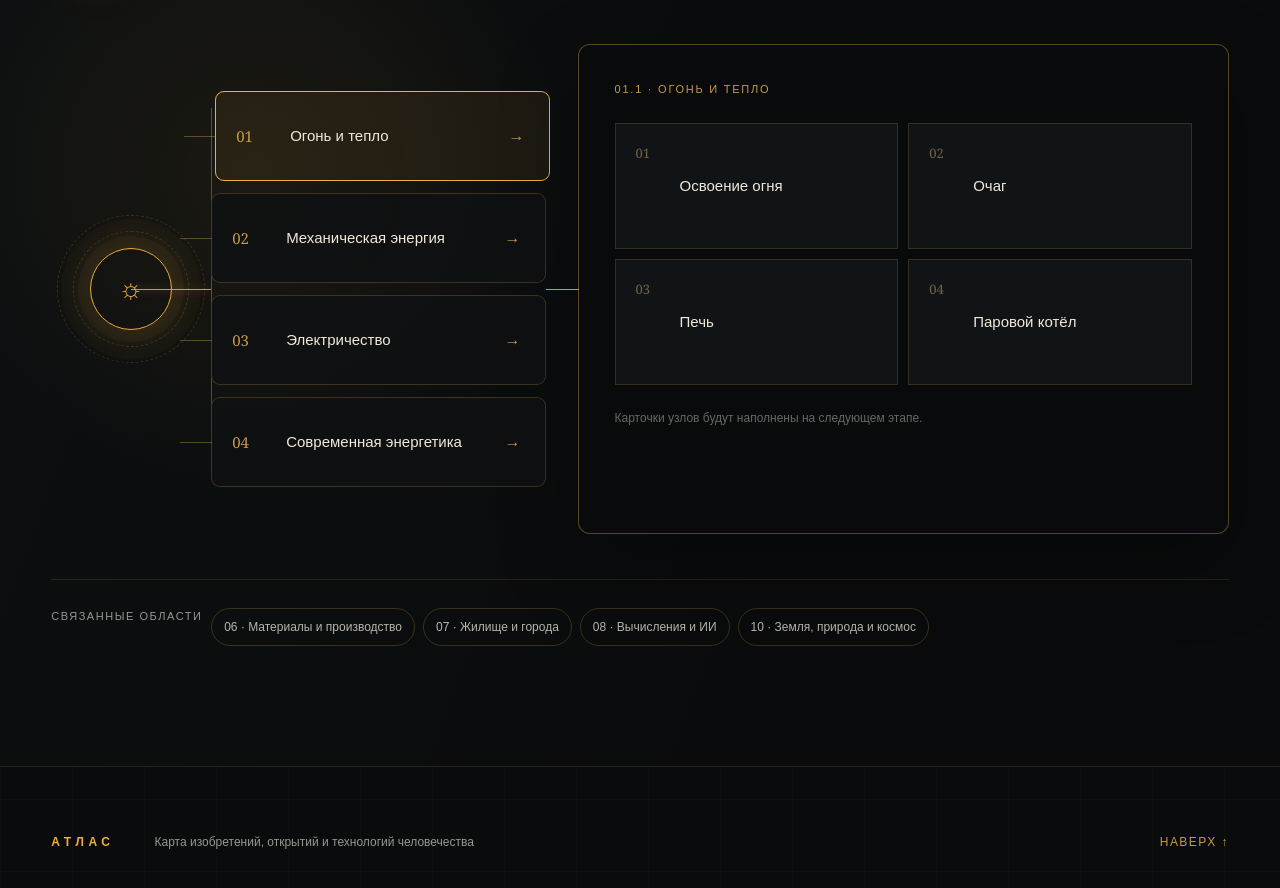
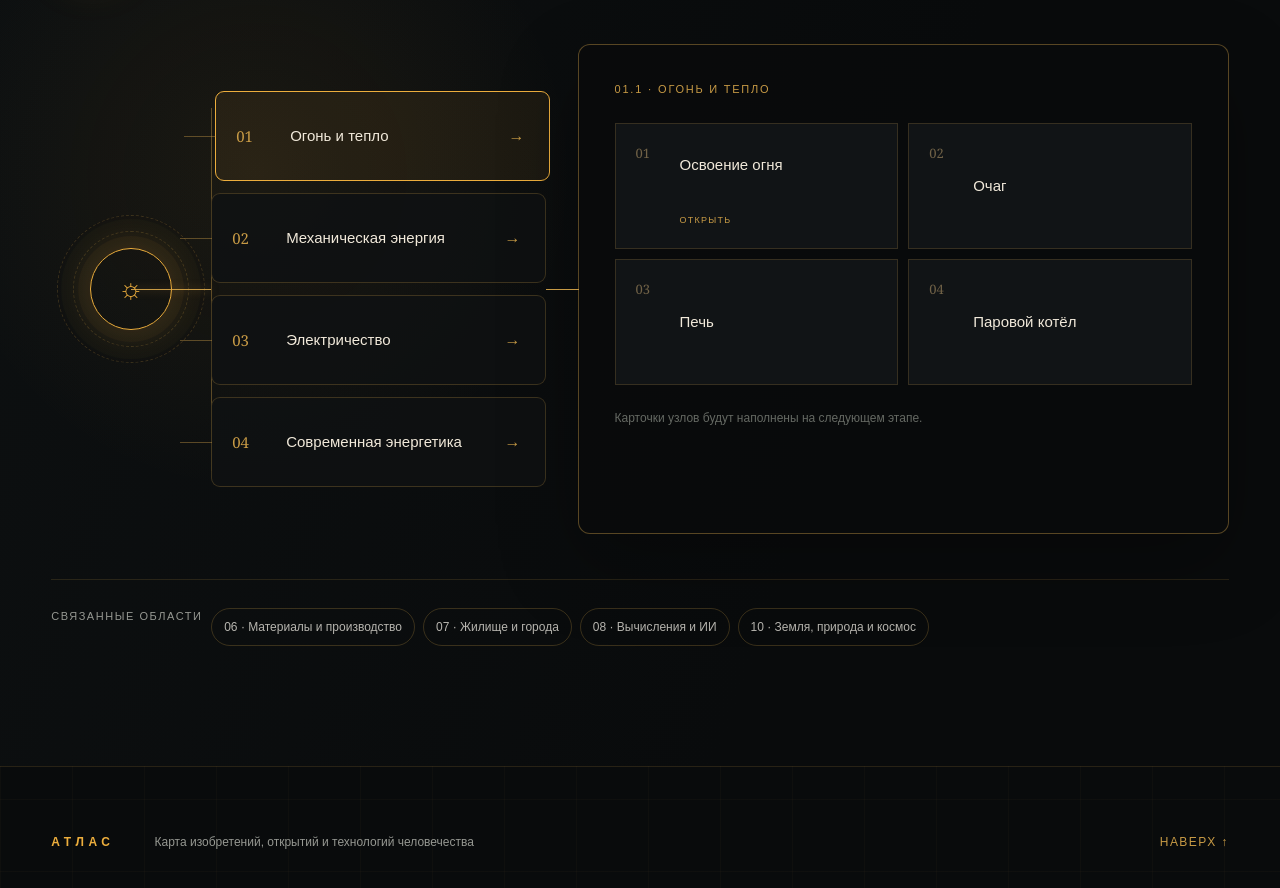
Before and after one commit to barzugini/atlas-izobreteniy, a Next.js app: page / in a window 1280 px wide. Shown: the part 2225-3113 px from the top of the page. Built offline with nearby package versions, Linux system fonts and the light colour scheme.

Commit message:
Выделить доступные страницы узлов

```diff
--- a/app/globals.css
+++ b/app/globals.css
@@ -297,6 +297,8 @@ main::before {
 .leaf-node i { color: var(--gold); opacity: 0; font-style: normal; transition: opacity .2s ease; }
 .leaf-node:hover { border-color: var(--gold); transform: translateY(-2px); }
 .leaf-node:hover i { opacity: 1; }
+.leaf-node.is-linked { cursor: pointer; }
+.leaf-node.is-linked::after { content: "Открыть"; grid-column: 2; align-self: end; color: var(--gold); font-size: 9px; letter-spacing: .14em; text-transform: uppercase; }
 .future-note { margin: 24px 0 0; color: #656963; font-size: 12px; }
 .related-row { display: grid; grid-template-columns: 160px 1fr; gap: 0; margin-top: 45px; padding-top: 28px; border-top: 1px solid rgba(199,154,69,.16); }
 .related-row > span { color: var(--muted); font-size: 11px; letter-spacing: .14em; text-transform: uppercase; }
```
